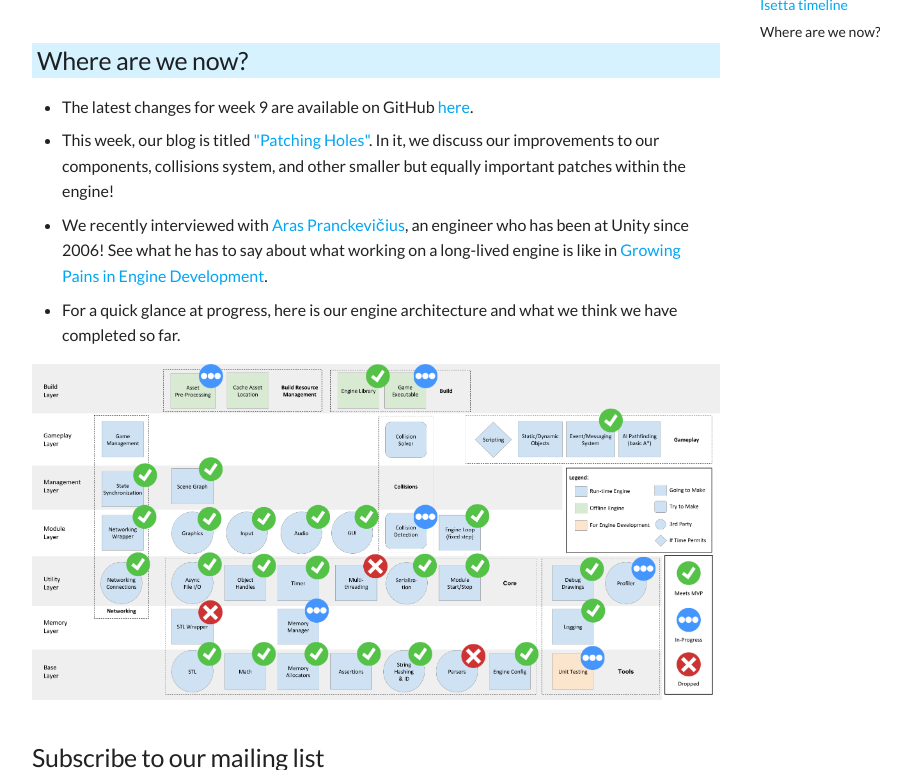
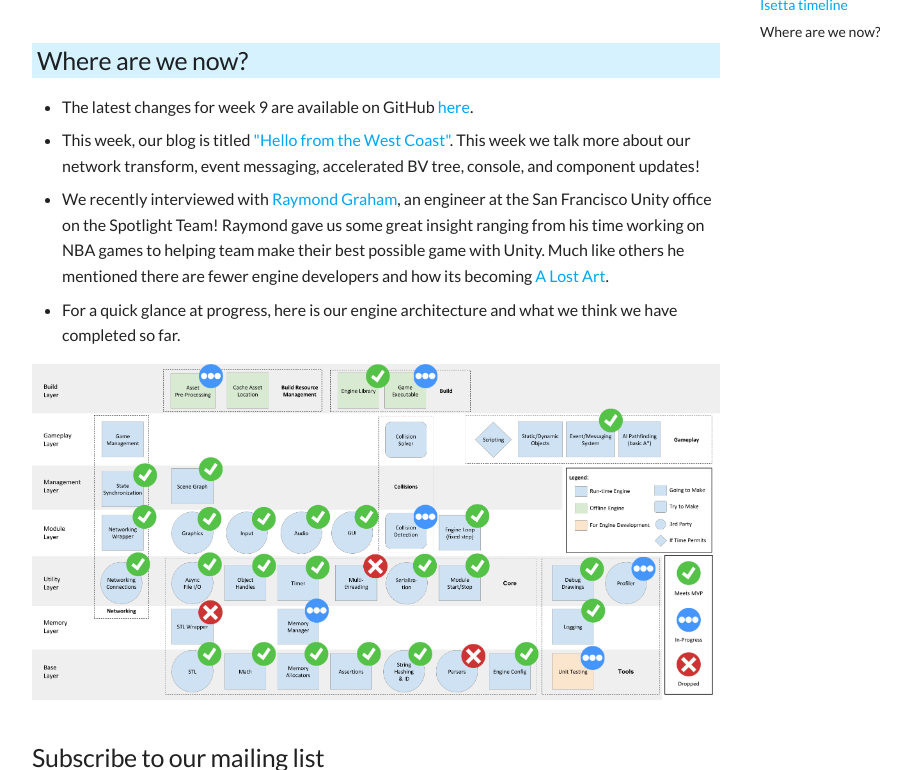
Before and after one commit to Isetta-Team/Isetta-Website-Raw, an MkDocs documentation site: the page built from docs/index.md, in a window 1280 px wide and 900 px high, scrolled down 1340 px, cut to the strip 130-900 px from the top of the window. Shown: the whole strip, without its empty margins (264-1175 px from the left). Built offline with MkDocs 1.6.1 and Material for MkDocs 9.7.7, drawn with Linux system fonts in a browser that asks for light colours; comment, search, counter and statistics services are not loaded.

Commit message:
week 9 update to home page

```diff
--- a/docs/index.md
+++ b/docs/index.md
@@ -21,8 +21,8 @@ We are a student project from Carnegie Mellon's Entertainment Technology Center.
 
 ## Where are we now?
 - The latest changes for week 9 are available on GitHub [here](https://github.com/Isetta-Team/Isetta-Engine/releases/tag/week-9).
-- This week, our blog is titled ["Patching Holes"](blogs/week-8/). In it, we discuss our improvements to our components, collisions system, and other smaller but equally important patches within the engine!
-- We recently interviewed with [Aras Pranckevičius](https://twitter.com/aras_p), an engineer who has been at Unity since 2006! See what he has to say about what working on a long-lived engine is like in [Growing Pains in Engine Development](interviews/ArasPranckevicius-interview/).
+- This week, our blog is titled ["Hello from the West Coast"](blogs/week-9/). This week we talk more about our network transform, event messaging, accelerated BV tree, console, and component updates!
+- We recently interviewed with [Raymond Graham](https://twitter.com/wadarass), an engineer at the San Francisco Unity office on the Spotlight Team! Raymond gave us some great insight ranging from his time working on NBA games to helping team make their best possible game with Unity. Much like others he mentioned there are fewer engine developers and how its becoming [A Lost Art](interviews/RaymondGraham-interview/).
 - For a quick glance at progress, here is our engine architecture and what we think we have completed so far.
 
 ![Engine Architecture](images/engine_architecture/week9.png "Week 9 Progress Architecture")
```
